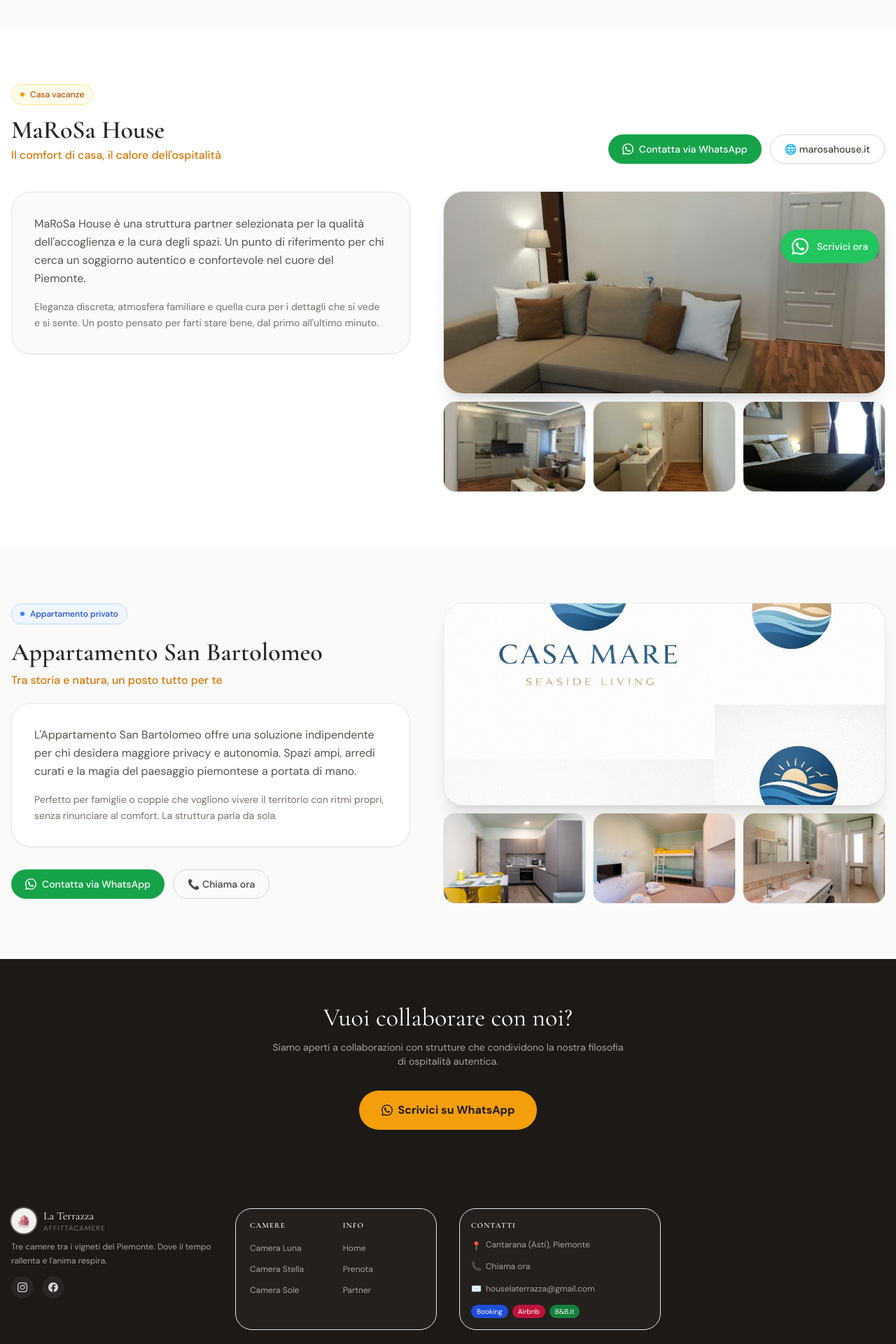
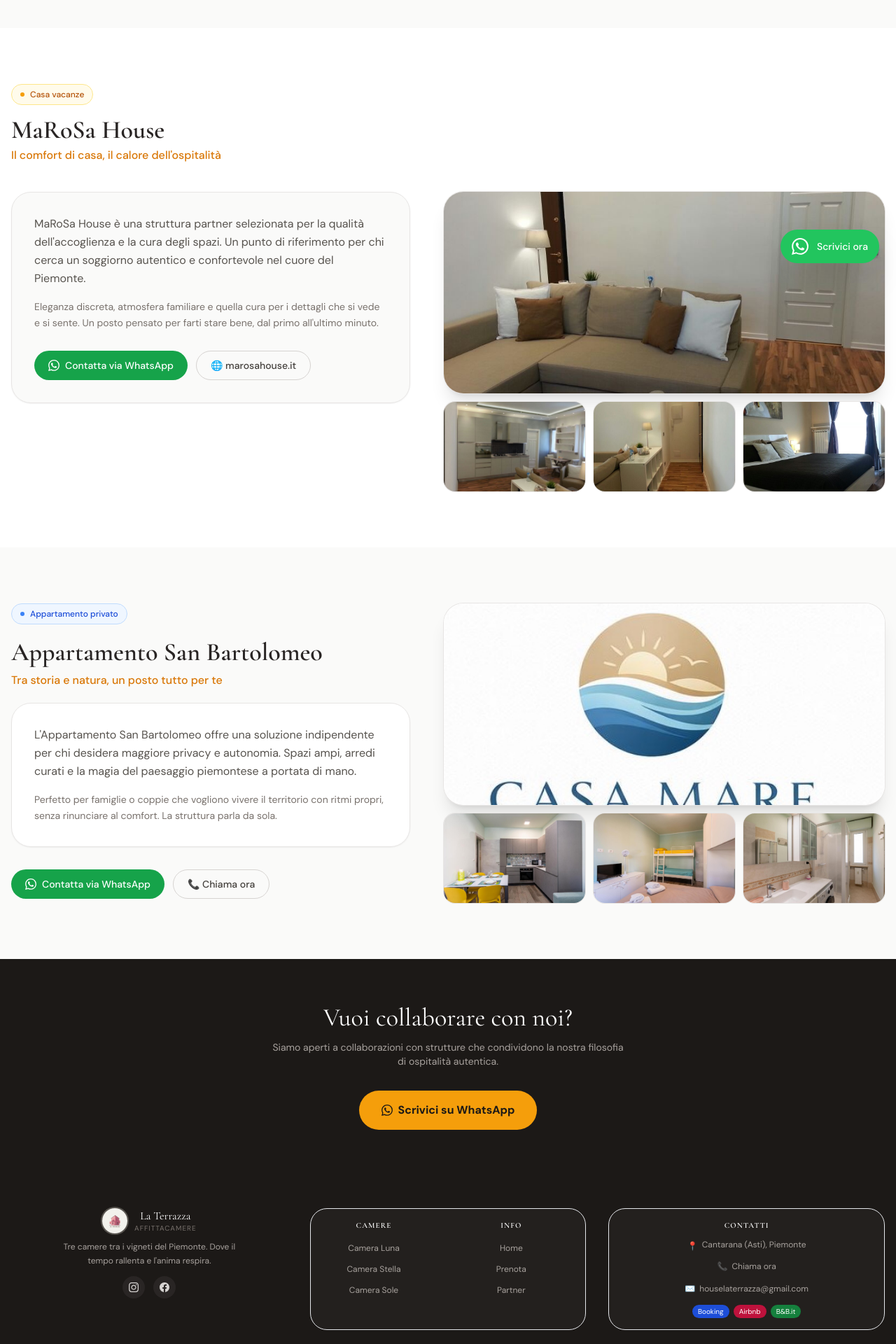
Before and after one commit to Manuell00/la-terrazza-web, a Next.js app: page /partner in a window 1280 px wide. Shown: the part 400-2320 px from the top of the page at 70% size. Built offline with nearby package versions, Linux system fonts and the light colour scheme.

Commit message:
Refine partner media and booking card balance

```diff
--- a/src/app/partner/page.tsx
+++ b/src/app/partner/page.tsx
@@ -24,7 +24,7 @@ const marosaImages = [
 ];
 
 const sanBartolomeoImages = [
-  "/images/partner/san-bartolomeo/sb-1.jpg",
+  "/images/partner/san-bartolomeo/casa-mare-logo.jpg",
   "/images/partner/san-bartolomeo/sb-2.jpg",
   "/images/partner/san-bartolomeo/sb-3.jpg",
   "/images/partner/san-bartolomeo/sb-4.jpg",
@@ -89,7 +89,7 @@ export default function PartnerPage() {
         <div className="container mx-auto px-4 max-w-6xl">
           {/* Header */}
           <AnimatedSection className="mb-10">
-            <div className="flex flex-col md:flex-row md:items-end md:justify-between gap-4">
+            <div className="flex flex-col gap-4">
               <div>
                 <div className="inline-flex items-center gap-2 text-xs font-medium px-3 py-1.5 rounded-full border bg-amber-50 border-amber-200 text-amber-700 mb-4">
                   <span className="w-1.5 h-1.5 rounded-full bg-amber-500" />
@@ -99,24 +99,6 @@ export default function PartnerPage() {
                   MaRoSa House
                 </h2>
                 <p className="text-amber-600 font-medium">Il comfort di casa, il calore dell&apos;ospitalità</p>
-              </div>
-              <div className="flex flex-wrap gap-3">
-                <a
-                  href={siteConfig.whatsapp}
-                  target="_blank"
-                  rel="noopener noreferrer"
-                  className="inline-flex items-center gap-2 bg-green-600 hover:bg-green-500 text-white px-5 py-2.5 rounded-full text-sm font-medium transition-all hover:-translate-y-0.5"
-                >
-                  {WA_ICON} Contatta via WhatsApp
-                </a>
-                <a
-                  href="https://marosahouse.it"
-                  target="_blank"
-                  rel="noopener noreferrer"
-                  className="inline-flex items-center gap-2 border border-stone-300 text-stone-700 hover:border-amber-400 hover:text-amber-700 px-5 py-2.5 rounded-full text-sm font-medium transition-all"
-                >
-                  🌐 marosahouse.it
-                </a>
               </div>
             </div>
           </AnimatedSection>
@@ -135,6 +117,24 @@ export default function PartnerPage() {
                   Eleganza discreta, atmosfera familiare e quella cura per i dettagli che si vede
                   e si sente. Un posto pensato per farti stare bene, dal primo all&apos;ultimo minuto.
                 </p>
+                <div className="mt-7 flex flex-wrap gap-3">
+                  <a
+                    href={siteConfig.whatsapp}
+                    target="_blank"
+                    rel="noopener noreferrer"
+                    className="inline-flex items-center gap-2 bg-green-600 hover:bg-green-500 text-white px-5 py-2.5 rounded-full text-sm font-medium transition-all hover:-translate-y-0.5"
+                  >
+                    {WA_ICON} Contatta via WhatsApp
+                  </a>
+                  <a
+                    href="https://marosahouse.it"
+                    target="_blank"
+                    rel="noopener noreferrer"
+                    className="inline-flex items-center gap-2 border border-stone-300 text-stone-700 hover:border-amber-400 hover:text-amber-700 px-5 py-2.5 rounded-full text-sm font-medium transition-all"
+                  >
+                    🌐 marosahouse.it
+                  </a>
+                </div>
               </div>
             </AnimatedSection>
 
--- a/src/app/prenota/page.tsx
+++ b/src/app/prenota/page.tsx
@@ -149,6 +149,16 @@ export default function PrenotaPage() {
                 <p className="max-w-xs text-stone-500 text-sm leading-relaxed mb-6">
                   Prenota su Booking.com con cancellazione flessibile. Migliaia di recensioni verificate.
                 </p>
+                <div className="mb-6 flex w-full flex-wrap justify-center gap-2">
+                  {rooms.map((room) => (
+                    <span
+                      key={room.id}
+                      className="rounded-full border border-blue-100 bg-white px-3 py-1 text-xs font-medium text-blue-700"
+                    >
+                      {room.name.replace("Camera ", "")}
+                    </span>
+                  ))}
+                </div>
                 <a
                   href={siteConfig.links.booking}
                   target="_blank"
@@ -168,6 +178,16 @@ export default function PrenotaPage() {
                 <p className="max-w-xs text-stone-500 text-sm leading-relaxed mb-6">
                   Il portale italiano dei B&B. Trova disponibilità e prenota in pochi click.
                 </p>
+                <div className="mb-6 flex w-full flex-wrap justify-center gap-2">
+                  {rooms.map((room) => (
+                    <span
+                      key={room.id}
+                      className="rounded-full border border-green-100 bg-white px-3 py-1 text-xs font-medium text-green-700"
+                    >
+                      {room.name.replace("Camera ", "")}
+                    </span>
+                  ))}
+                </div>
                 <a
                   href={siteConfig.links.bedAndBreakfast}
                   target="_blank"
--- a/src/components/Footer.tsx
+++ b/src/components/Footer.tsx
@@ -6,10 +6,10 @@ export default function Footer() {
   return (
     <footer className="bg-stone-900 text-stone-300">
       <div className="container mx-auto px-4 py-8 md:py-12">
-        <div className="grid grid-cols-1 gap-6 md:grid-cols-4 md:gap-8">
+        <div className="grid grid-cols-1 gap-6 md:grid-cols-3 md:gap-8">
           {/* Brand */}
-          <div className="text-center md:col-span-1 md:text-left">
-            <div className="mb-2.5 flex items-center justify-center gap-2.5 md:justify-start">
+          <div className="text-center">
+            <div className="mb-2.5 flex items-center justify-center gap-2.5">
               <div className="relative w-9 h-9 rounded-full overflow-hidden ring-2 ring-stone-600 flex-shrink-0">
                 <Image src="/images/logo/logo.jpg" alt="La Terrazza Logo" fill className="object-cover" />
               </div>
@@ -18,10 +18,10 @@ export default function Footer() {
                 <p className="text-[10px] text-stone-500 tracking-widest uppercase">Affittacamere</p>
               </div>
             </div>
-            <p className="mx-auto mb-3 max-w-[17rem] text-xs leading-relaxed text-stone-400 md:mx-0 md:max-w-xs">
+            <p className="mx-auto mb-3 max-w-[17rem] text-xs leading-relaxed text-stone-400">
               Tre camere tra i vigneti del Piemonte. Dove il tempo rallenta e l&apos;anima respira.
             </p>
-            <div className="flex justify-center gap-3 md:justify-start">
+            <div className="flex justify-center gap-3">
               <a href={siteConfig.links.instagram} target="_blank" rel="noopener noreferrer"
                 className="w-8 h-8 bg-stone-800 hover:bg-amber-600 rounded-full flex items-center justify-center transition-colors" aria-label="Instagram">
                 <svg className="w-3.5 h-3.5" fill="currentColor" viewBox="0 0 24 24">
@@ -39,7 +39,7 @@ export default function Footer() {
 
           {/* Camere */}
           <div className="rounded-[24px] border border-white/6 bg-white/[0.03] px-4 py-4 md:px-5">
-            <div className="grid grid-cols-2 gap-5 text-center md:grid-cols-[0.9fr_1.1fr] md:gap-10 md:text-left">
+            <div className="grid grid-cols-2 gap-5 text-center md:grid-cols-[0.9fr_1.1fr] md:gap-10">
             <div>
               <h4 className="text-white text-[11px] font-semibold tracking-widest uppercase mb-2.5">Camere</h4>
               <ul className="space-y-1.5">
@@ -74,10 +74,10 @@ export default function Footer() {
           </div>
 
           {/* Contatti */}
-          <div className="rounded-[24px] border border-white/6 bg-white/[0.03] px-4 py-4 text-center md:text-left">
+          <div className="rounded-[24px] border border-white/6 bg-white/[0.03] px-4 py-4 text-center">
             <h4 className="text-white text-[11px] font-semibold tracking-widest uppercase mb-2.5">Contatti</h4>
             <ul className="space-y-2">
-              <li className="flex items-start justify-center gap-1.5 md:justify-start">
+              <li className="flex items-start justify-center gap-1.5">
                 <span className="text-amber-400 text-xs mt-0.5">📍</span>
                 <span className="text-xs text-stone-400">Cantarana (Asti), Piemonte</span>
               </li>
@@ -92,7 +92,7 @@ export default function Footer() {
                 </a>
               </li>
             </ul>
-            <div className="mt-3 flex flex-wrap justify-center gap-1.5 md:justify-start">
+            <div className="mt-3 flex flex-wrap justify-center gap-1.5">
               <a href={siteConfig.links.booking} target="_blank" rel="noopener noreferrer"
                 className="text-[10px] bg-blue-700 text-white px-2 py-0.5 rounded-full hover:bg-blue-600 transition-colors">Booking</a>
               <a href="https://www.airbnb.it" target="_blank" rel="noopener noreferrer"
```
Also changed, not shown: public/images/partner/san-bartolomeo/casa-mare-logo.jpg (added).
